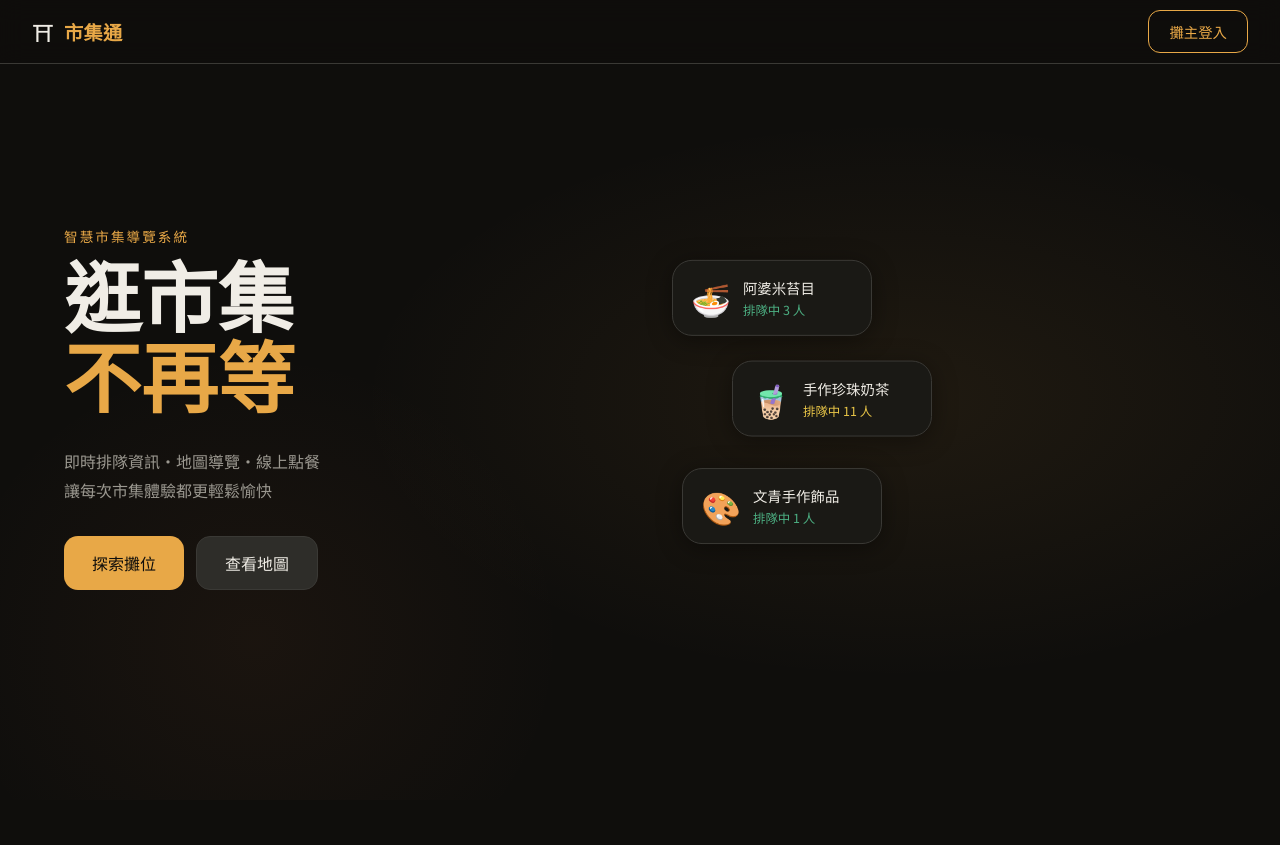
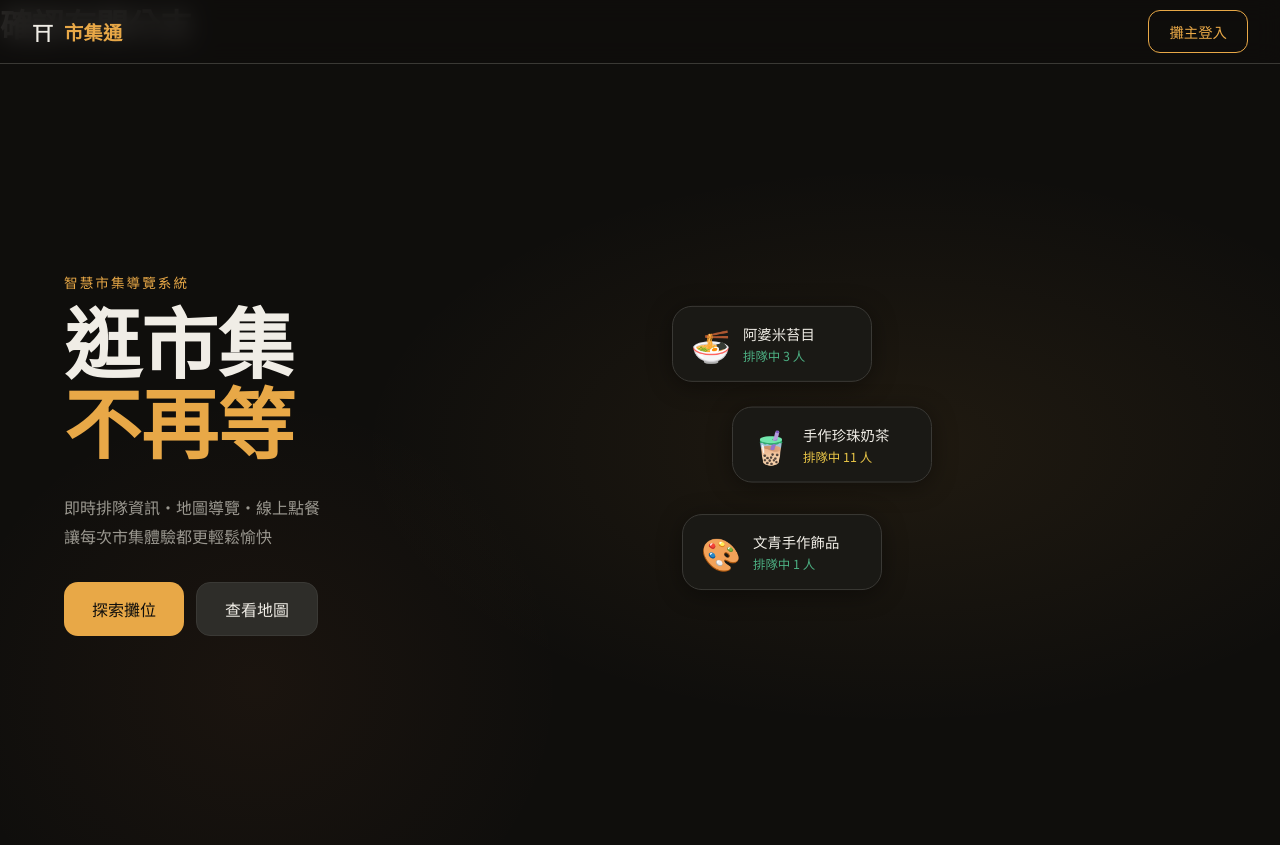
Before and after one commit to ntn101044-lang/woo-God-, a Flask app: page / in a window 1280 px wide. Shown: the top 845 px of the page. Run offline with Flask 3, Linux system fonts and the light colour scheme.

Commit message:
確認分支有效

```diff
--- a/templates/index.html
+++ b/templates/index.html
@@ -11,6 +11,7 @@
 <body>
 
 <!-- ══ NAVBAR ════════════════════════════════════════════════ -->
+<h1>確認有開分支</h1>
 <nav class="navbar">
   <div class="nav-brand">
     <span class="brand-icon">⛩</span>
```
